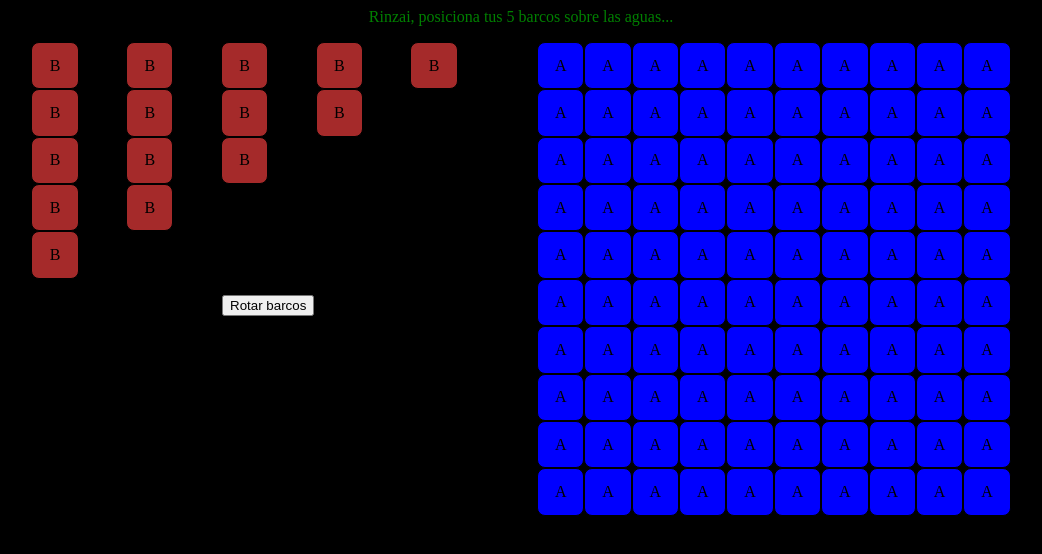
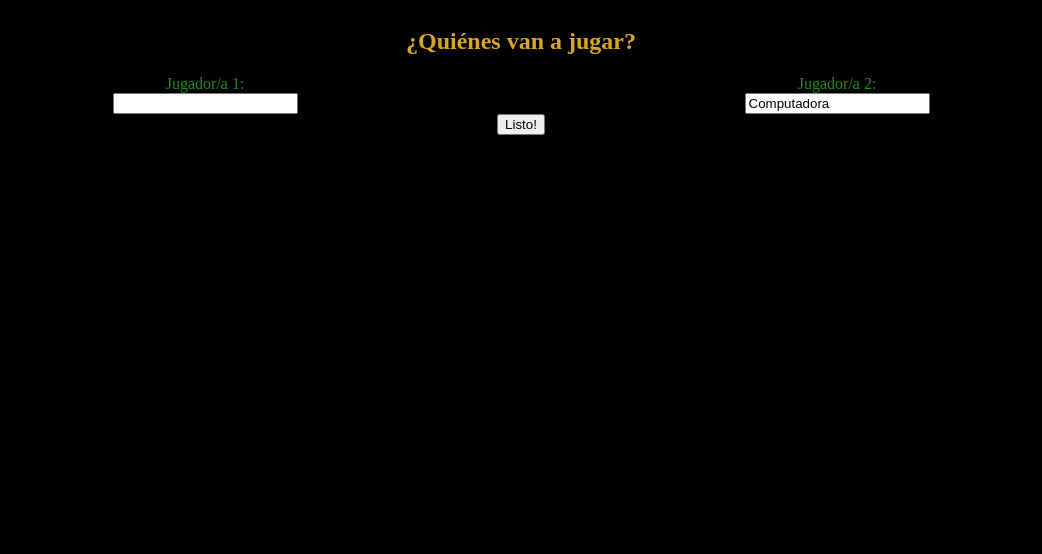
Before and after one commit to Sedbastian/odin-battleship, a website built with webpack: page dist/index.html in a window 1280 px wide. Shown: the whole page, without its empty margins (119-1161 px from the left). Built offline with nearby package versions, Linux system fonts and the light colour scheme.

Commit message:
Implement getNames interface

```diff
--- a/src/domModule.js
+++ b/src/domModule.js
@@ -1,5 +1,47 @@
-import { whoPlays, placeShips, battleBegins, attack } from "./index.js";
+import { whoPlays, initializeGame, placeShips, battleBegins, attack } from "./index.js";
 import { Gameboard, placeRandomShips, computerAttack } from "./gameLogic.js";
+
+function getNames() {
+  const who = document.createElement("h2");
+  who.textContent = "¿Quiénes van a jugar?";
+
+  const main = document.querySelector("main");
+
+  const divPlayer1 = document.createElement("div");
+  const name1 = document.createElement("div");
+  name1.classList.add("name");
+  name1.textContent = "Jugador/a 1:";
+  divPlayer1.appendChild(name1);
+
+	const player1input = document.createElement("input");
+	divPlayer1.appendChild(player1input);
+
+  const divPlayer2 = document.createElement("div");
+  const name2 = document.createElement("div");
+  name2.classList.add("name");
+  name2.textContent = "Jugador/a 2:";
+  divPlayer2.appendChild(name2);
+
+	const player2input = document.createElement("input");
+	player2input.value = "Computadora";
+	divPlayer2.appendChild(player2input);
+
+	const submitNames = document.createElement("button");
+	submitNames.classList.add("submitNames");
+	submitNames.textContent = "Listo!";
+	submitNames.addEventListener("click", () => {
+		who.remove();
+		divPlayer1.remove();
+		divPlayer2.remove();
+		submitNames.remove();
+		initializeGame(player1input.value, player2input.value);
+	})
+
+	main.appendChild(who);
+  main.appendChild(divPlayer1);
+  main.appendChild(divPlayer2);
+	main.appendChild(submitNames);
+}
 
 function createToggleButton(player, player1name, player2name, hide) {
   const button = document.createElement("button");
@@ -413,7 +455,6 @@ function showBoard(
     const draggableDiv = document.querySelector(
       `[data-ship-id="${shipID}"][draggable="true"]`
     );
-    console.log(draggableDiv);
     draggableDiv.setAttribute("draggable", "false");
 
     // Check if all ships have been placed
@@ -522,6 +563,7 @@ function winner(player1name, player2name) {
 }
 
 export {
+  getNames,
   placeShipsMessage,
   removePlaceShipsElements,
   createToggleButton,
--- a/src/index.js
+++ b/src/index.js
@@ -1,6 +1,7 @@
 import "./style.css";
 import { Player, Gameboard } from "./gameLogic.js";
 import {
+	getNames,
   placeShipsMessage,
   removePlaceShipsElements,
   showShipsToPlace,
@@ -12,10 +13,11 @@ import {
 } from "./domModule.js";
 
 let whoPlays = "player1";
-initializeGame(10, "Rinzai", "Selassie");
 
-function initializeGame(boardSize, player1name, player2name) {
-  const player1 = Player(player1name, Gameboard(boardSize));
+getNames();
+
+function initializeGame(player1name, player2name, boardSize = 10) {
+	const player1 = Player(player1name, Gameboard(boardSize));
   const player2 = Player(player2name, Gameboard(boardSize));
 
   placeShips(player1, player2, "player1", 5, Gameboard(boardSize), boardSize);
@@ -118,4 +120,4 @@ function attack(player1, player2, boardSize) {
   showAttackOwnBoard.call(this, result);
 }
 
-export { whoPlays, placeShips, battleBegins, attack };
+export { whoPlays, initializeGame, placeShips, battleBegins, attack };
--- a/src/style.css
+++ b/src/style.css
@@ -8,8 +8,22 @@ body {
 
 main {
   display: grid;
-  grid-template-columns: repeat(2, 0.4fr);
+  grid-template-columns: repeat(2, 1fr);
   justify-content: center;
+}
+
+h2 {
+	grid-column: 1 / 3;
+	color: goldenrod;
+}
+
+.submitNames {
+	grid-column: 1 / 3;
+	justify-self: center;
+}
+
+.name {
+	color: forestgreen;
 }
 
 .messages {
```
